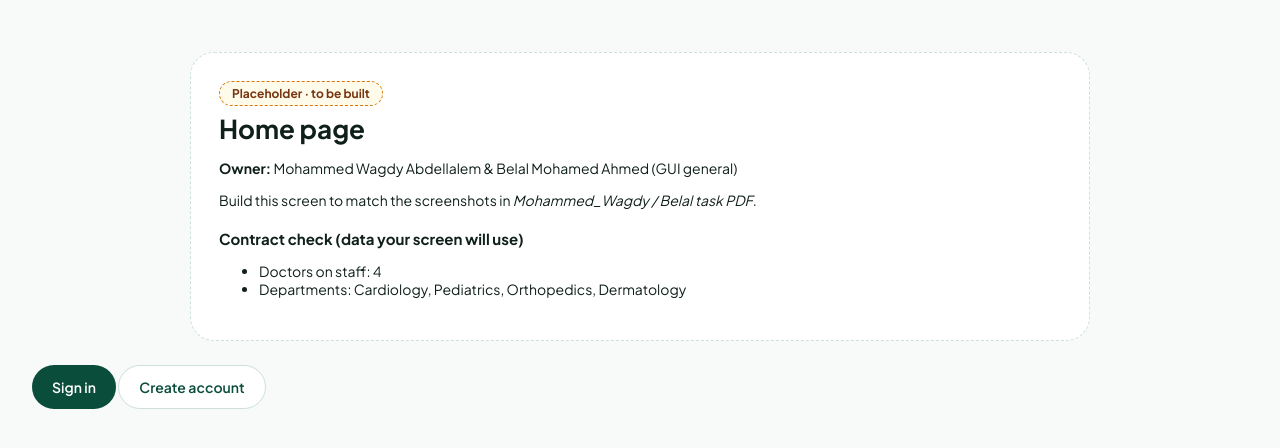
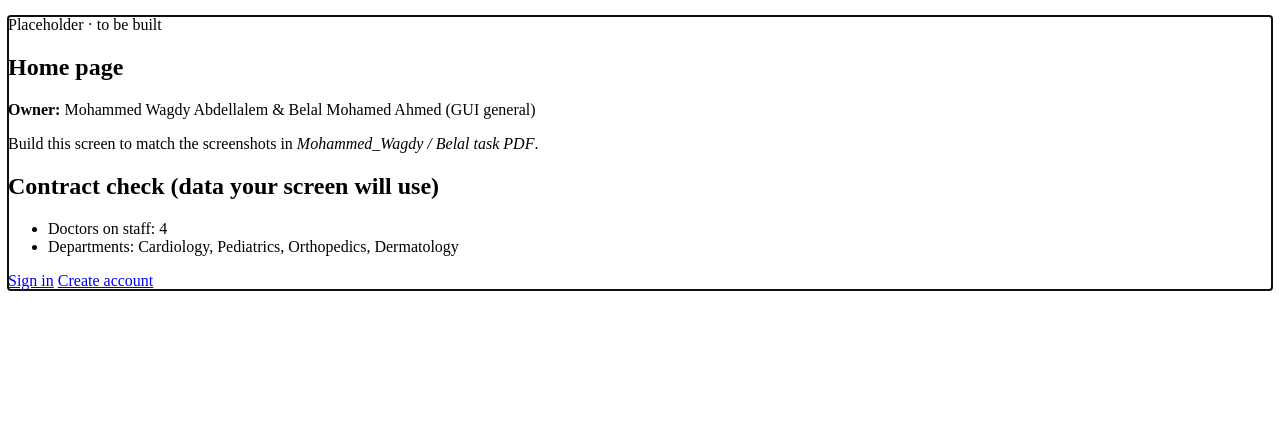
Before and after one commit to mohamedhazem19/hamOOP, a plain HTML site: page index.html in a window 1280 px wide. Drawn offline with Linux system fonts and the light colour scheme.

Commit message:
Mohamed week 1 only: css/theme.css

```diff
--- a/css/theme.css
+++ b/css/theme.css
@@ -1,60 +1,4 @@
 /* Owner: Mohammed Wagdy Abdellalem (GUI general)
-   Week-1 starter values from the Team Leader so the app is readable.
-   TODO(Wagdy): full theme – buttons, inputs, cards, badges, sidebar – to match the prototype. */
-
-:root {
-  --green: #0B4D3B;
-  --green-dark: #083B2D;
-  --green-text: #0E7A52;
-  --mint: #E8F3EE;
-  --mint-2: #D5ECE2;
-  --bg: #F7FAF8;
-  --text: #0F1F1A;
-  --muted: #4B5F57;
-  --line: #E1ECE6;
-  --line-strong: #CFE0D8;
-  --danger: #B91C1C;
-  --warning: #9A3412;
-  --radius-sm: 12px;
-  --radius: 20px;
-  --radius-lg: 24px;
-  --font: 'Plus Jakarta Sans', system-ui, -apple-system, 'Segoe UI', sans-serif;
-}
-
-* { box-sizing: border-box; }
-body { margin: 0; font-family: var(--font); color: var(--text); background: var(--bg); font-size: 14px; }
-a { color: var(--green); }
-button, input, select, textarea { font: inherit; }
-
-.layout { display: flex; flex-wrap: wrap; min-height: 100vh; }
-.app { flex: 999 1 560px; min-width: 0; padding: 28px 32px 48px; outline: none; }
-
-.sidebar { flex: 1 1 220px; background: #fff; border-right: 1px solid var(--line); padding: 20px 14px; display: flex; flex-direction: column; gap: 6px; }
-.sidebar[hidden] { display: none; }
-.sidebar__brand { font-weight: 800; font-size: 18px; padding: 4px 8px 18px; }
-.sidebar nav { display: flex; flex-direction: column; gap: 4px; }
-.sidebar__link { padding: 11px 16px; border-radius: 999px; color: var(--muted); text-decoration: none; font-weight: 500; min-height: 44px; display: flex; align-items: center; }
-.sidebar__link.is-active { background: var(--mint); color: var(--green); font-weight: 700; }
-.sidebar__footer { margin-top: auto; padding-top: 14px; border-top: 1px solid var(--line); display: flex; flex-direction: column; gap: 8px; color: var(--muted); font-size: 13px; }
-
-.btn { display: inline-flex; align-items: center; justify-content: center; gap: 8px; background: var(--green); color: #fff; border: none; border-radius: 999px; padding: 11px 20px; min-height: 44px; font-weight: 600; text-decoration: none; cursor: pointer; }
-.btn--ghost { background: #fff; color: var(--green); border: 1px solid var(--line-strong); }
-
-.stack { display: flex; flex-direction: column; gap: 14px; max-width: 420px; }
-.stack label { display: flex; flex-direction: column; gap: 6px; font-weight: 600; }
-.stack input, .stack select { padding: 11px 12px; border: 1px solid var(--line-strong); border-radius: var(--radius-sm); font-weight: 400; background: #fff; }
-.error { background: #FEF2F2; color: var(--danger); border: 1px solid #FECACA; padding: 10px 12px; border-radius: var(--radius-sm); margin: 0; }
-.muted { color: var(--muted); font-size: 12px; }
-
-/* Placeholder screens (week 1 only – delete when every screen is built) */
-.placeholder { background: #fff; border: 1px dashed var(--line-strong); border-radius: var(--radius-lg); padding: 28px; max-width: 900px; margin: 24px auto; }
-.placeholder h1 { margin: 6px 0 10px; font-size: 26px; }
-.placeholder h2 { font-size: 15px; margin-top: 20px; }
-.placeholder__tag { display: inline-block; margin: 0; background: #FFFBEB; color: #78350F; border: 1px dashed #D97706; border-radius: 999px; padding: 4px 12px; font-size: 12px; font-weight: 700; }
-
-/* Toast + modal starters (Belal will style these) */
-#toast-root { position: fixed; top: 16px; left: 50%; transform: translateX(-50%); display: flex; flex-direction: column; gap: 8px; z-index: 100; }
-.toast { padding: 12px 16px; border-radius: 12px; background: #F0FDF4; color: #166534; border: 1px solid #BBF7D0; }
-.toast--err { background: #FEF2F2; color: #991B1B; border-color: #FECACA; }
-.modal { position: fixed; inset: 0; background: rgba(5, 15, 12, .6); display: flex; align-items: center; justify-content: center; padding: 24px; z-index: 90; }
-.modal__card { background: #fff; border-radius: var(--radius-lg); padding: 24px; width: 100%; max-width: 480px; }
+   Not built yet – Wagdy: write the theme. See your task PDF.
+   TODO(Wagdy): colours (--green #0B4D3B, --mint #E8F3EE …), fonts, buttons, inputs, cards, badges,
+                sidebar, layout (.layout, .app, .sidebar), toast + modal basics. */
```
